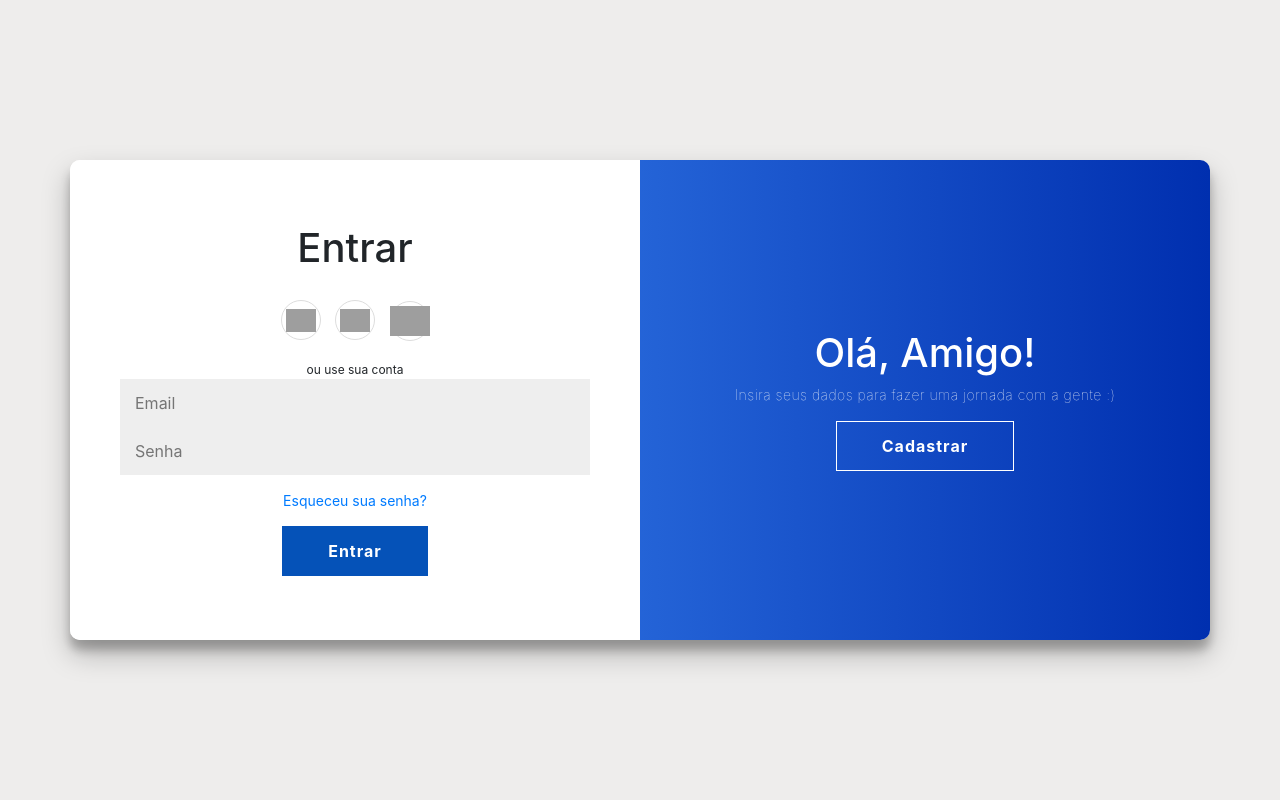
After one commit to samuelfrare/smmotors, a PHP site: page /login/login.php in a window 1280 px wide. The commit adds this page. Run offline with PHP 8.4, Linux system fonts and the light colour scheme; grey boxes are pictures that could not be loaded.

Commit message:
inicio da criação da pagina de login

```diff
--- a/css/estilo.css
+++ b/css/estilo.css
@@ -10,6 +10,7 @@
 }
 
 .textonav{
+    justify-content: center;
     text-align: center;
 }
 
@@ -21,7 +22,7 @@
 
 .nav-link{
     text-align: center;
-    font-family: 'Trebuchet MS', 'Lucida Sans Unicode', 'Lucida Grande', 'Lucida Sans', Arial, sans-serif;
+    font-family: 'Poppins', sans-serif;
 }
 
 
@@ -140,6 +141,7 @@ dentro de seu contêiner, que pode ter qualquer largura.*/
 
 .carde{
     display: flex;
+    text-align: center;
     justify-content: center;
     width: 250px;
     height: 290px;
@@ -178,6 +180,8 @@ dentro de seu contêiner, que pode ter qualquer largura.*/
     width: 100%;
     height: 100%;
     object-fit: cover;
+    text-align: center;
+    justify-content: center;
 
 }
 
--- a/index.php
+++ b/index.php
@@ -39,7 +39,7 @@
                     <!-- LINHA VERTICAL -->
                     </div>
                 <li class="nav-item">
-                    <a class="nav-link active" aria-current="page" href="#">
+                    <a class="nav-link active" aria-current="page" href="login/login.php">
                         <!-- SVG É O ICONE DO LOGIN -->
                     <svg xmlns="http://www.w3.org/2000/svg" width="25" height="25" fill="currentColor" class="bi bi-people" viewBox="0 0 16 16">
                         <path d="M15 14s1 0 1-1-1-4-5-4-5 3-5 4 1 1 1 1zm-7.978-1L7 12.996c.001-.264.167-1.03.76-1.72C8.312 10.629 9.282 10 11 10c1.717 0 2.687.63 3.24 1.276.593.69.758 1.457.76 1.72l-.008.002-.014.002zM11 7a2 2 0 1 0 0-4 2 2 0 0 0 0 4m3-2a3 3 0 1 1-6 0 3 3 0 0 1 6 0M6.936 9.28a6 6 0 0 0-1.23-.247A7 7 0 0 0 5 9c-4 0-5 3-5 4q0 1 1 1h4.216A2.24 2.24 0 0 1 5 13c0-1.01.377-2.042 1.09-2.904.243-.294.526-.569.846-.816M4.92 10A5.5 5.5 0 0 0 4 13H1c0-.26.164-1.03.76-1.724.545-.636 1.492-1.256 3.16-1.275ZM1.5 5.5a3 3 0 1 1 6 0 3 3 0 0 1-6 0m3-2a2 2 0 1 0 0 4 2 2 0 0 0 0-4"/>
--- /dev/null
+++ b/login/login.css
@@ -0,0 +1,238 @@
+
+
+@import url('https://fonts.googleapis.com/css?family=Montserrat:400,800');
+
+* {
+	box-sizing: border-box;
+}
+
+
+#botaovoltar{
+    align-items: left;
+    display: flex;
+    justify-content: left;
+    text-align: left;
+}
+
+
+body {
+	background: #f6f5f7;
+	display: flex;
+	justify-content: center;
+	align-items: center;
+	flex-direction: column;
+	font-family: 'Montserrat', sans-serif;
+	height: 100vh;
+	margin: -10px 0 50px;
+}
+
+h1 {
+	font-weight: bold;
+	margin: 0;
+}
+
+h2 {
+	text-align: center;
+}
+
+p {
+	font-size: 14px;
+	font-weight: 100;
+	line-height: 20px;
+	letter-spacing: 0.5px;
+	margin: 20px 0 30px;
+}
+
+span {
+	font-size: 12px;
+}
+
+a {
+	color: #333;
+	font-size: 14px;
+	text-decoration: none;
+	margin: 15px 0;
+}
+
+button {
+	border-radius: 20px;
+	border: 1px solid #0552b8;
+	background-color: #0552b8;
+	color: #FFFFFF;
+	font-size: 12px;
+	font-weight: bold;
+	padding: 12px 45px;
+	letter-spacing: 1px;
+	text-transform: uppercase;
+	transition: transform 80ms ease-in;
+    border-radius: 20%;
+}
+
+button:active {
+	transform: scale(0.95);
+}
+
+button:focus {
+	outline: none;
+}
+
+button.ghost {
+	background-color: transparent;
+	border-color: #FFFFFF;
+}
+
+form {
+	background-color: #FFFFFF;
+	display: flex;
+	align-items: center;
+	justify-content: center;
+	flex-direction: column;
+	padding: 0 50px;
+	height: 100%;
+	text-align: center;
+}
+
+input {
+	background-color: #eee;
+	border: none;
+	padding: 12px 15px;
+	margin: 8px 0;
+	width: 100%;
+}
+
+.container {
+	background-color: #fff;
+	border-radius: 10px;
+  	box-shadow: 0 14px 28px rgba(0,0,0,0.25),
+			0 10px 10px rgba(0,0,0,0.22);
+	position: relative;
+	overflow: hidden;
+	width: 768px;
+	max-width: 100%;
+	min-height: 480px;
+}
+
+.form-container {
+	position: absolute;
+	top: 0;
+	height: 100%;
+	transition: all 0.6s ease-in-out;
+}
+
+.sign-in-container {
+	left: 0;
+	width: 50%;
+	z-index: 2;
+}
+
+.container.right-panel-active .sign-in-container {
+	transform: translateX(100%);
+}
+
+.sign-up-container {
+	left: 0;
+	width: 50%;
+	opacity: 0;
+	z-index: 1;
+}
+
+.container.right-panel-active .sign-up-container {
+	transform: translateX(100%);
+	opacity: 1;
+	z-index: 5;
+	animation: show 0.6s;
+}
+
+@keyframes show {
+	0%, 49.99% {
+		opacity: 0;
+		z-index: 1;
+	}
+
+	50%, 100% {
+		opacity: 1;
+		z-index: 5;
+	}
+}
+
+.overlay-container {
+	position: absolute;
+	top: 0;
+	left: 50%;
+	width: 50%;
+	height: 100%;
+	overflow: hidden;
+	transition: transform 0.6s ease-in-out;
+	z-index: 100;
+}
+
+.container.right-panel-active .overlay-container{
+	transform: translateX(-100%);
+}
+
+.overlay {
+	background: #4400ff;
+	background: -webkit-linear-gradient(to right, #4898ff, #002faf);
+	background: linear-gradient(to right, #4898ff, #002faf);
+	background-repeat: no-repeat;
+	background-size: cover;
+	background-position: 0 0;
+	color: #FFFFFF;
+	position: relative;
+	left: -100%;
+	height: 100%;
+	width: 200%;
+  	transform: translateX(0);
+	transition: transform 0.6s ease-in-out;
+}
+
+.container.right-panel-active .overlay {
+  	transform: translateX(50%);
+}
+
+.overlay-panel {
+	position: absolute;
+	display: flex;
+	align-items: center;
+	justify-content: center;
+	flex-direction: column;
+	padding: 0 40px;
+	text-align: center;
+	top: 0;
+	height: 100%;
+	width: 50%;
+	transform: translateX(0);
+	transition: transform 0.6s ease-in-out;
+}
+
+.overlay-left {
+	transform: translateX(-20%);
+}
+
+.container.right-panel-active .overlay-left {
+	transform: translateX(0);
+}
+
+.overlay-right {
+	right: 0;
+	transform: translateX(0);
+}
+
+.container.right-panel-active .overlay-right {
+	transform: translateX(20%);
+}
+
+.social-container {
+	margin: 20px 0;
+}
+
+.social-container a {
+	border: 1px solid #DDDDDD;
+	border-radius: 50%;
+	display: inline-flex;
+	justify-content: center;
+	align-items: center;
+	margin: 0 5px;
+	height: 40px;
+	width: 40px;
+}
--- /dev/null
+++ b/login/login.php
@@ -0,0 +1,86 @@
+<!DOCTYPE html>
+<html lang="en">
+<head>
+    <meta charset="UTF-8">
+    <meta name="viewport" content="width=device-width, initial-scale=1.0">
+    <title>Login</title>
+    <link rel="stylesheet" href="login.css">
+    <link rel="stylesheet" href="https://cdn.jsdelivr.net/npm/bootstrap@4.6.2/dist/css/bootstrap.min.css" integrity="sha384-xOolHFLEh07PJGoPkLv1IbcEPTNtaed2xpHsD9ESMhqIYd0nLMwNLD69Npy4HI+N" crossorigin="anonymous">
+
+    <style>
+        body {
+            background-color: #eeedec; /* Fundo cinza para a página inteira */
+        }
+        .navbar {
+            background-color: #ffffff; /* Fundo branco para a navbar */
+        }
+    </style>
+
+</head>
+<body>
+
+<div class="container" id="container">
+	<div class="form-container sign-up-container">
+		<form action="#">
+			<h1>Criar Conta</h1>
+			<div class="social-container">
+            <a href="#" class="social"><i class="fab fa-facebook-f"><img src="https://img.icons8.com/?size=512&id=17949&format=png" alt="" width="30px"></i></a>
+				<a href="#" class="social"><i class="fab fa-google-plus-g"><img src="https://upload.wikimedia.org/wikipedia/commons/b/b9/2023_Facebook_icon.svg" alt="" width="30px"></i></a>
+				<a href="#" class="social"><i class="fab fa-linkedin-in"><img src="https://static.vecteezy.com/system/resources/previews/023/986/970/original/linkedin-logo-linkedin-logo-transparent-linkedin-icon-transparent-free-free-png.png" width="40px"alt=""></i></a>
+			</div>
+			<span>ou use seu email para registrar</span>
+			<input type="text" placeholder="Name" />
+			<input type="email" placeholder="Email" />
+			<input type="password" placeholder="Senha" />
+			<button>Criar Conta</button>
+		</form>
+	</div>
+	<div class="form-container sign-in-container">
+		<form action="#">
+			<h1>Entrar</h1>
+			<div class="social-container">
+				<a href="#" class="social"><i class="fab fa-facebook-f"><img src="https://img.icons8.com/?size=512&id=17949&format=png" alt="" width="30px"></i></a>
+				<a href="#" class="social"><i class="fab fa-google-plus-g"><img src="https://upload.wikimedia.org/wikipedia/commons/b/b9/2023_Facebook_icon.svg" alt="" width="30px"></i></a>
+				<a href="#" class="social"><i class="fab fa-linkedin-in"><img src="https://static.vecteezy.com/system/resources/previews/023/986/970/original/linkedin-logo-linkedin-logo-transparent-linkedin-icon-transparent-free-free-png.png" width="40px"alt=""></i></a>
+			</div>
+			<span>ou use sua conta</span>
+			<input type="email" placeholder="Email" />
+			<input type="password" placeholder="Senha" />
+			<a href="#">Esqueceu sua senha?</a>
+			<button>Entrar</button>
+		</form>
+	</div>
+	<div class="overlay-container">
+		<div class="overlay">
+			<div class="overlay-panel overlay-left">
+				<h1>Bem-vindo de volta!</h1>
+				<p>Para continuar conectado, por favor insira suas informações de login!</p>
+				<button class="ghost" id="signIn">Entrar</button>
+			</div>
+			<div class="overlay-panel overlay-right">
+				<h1>Olá, Amigo!</h1>
+				<p>Insira seus dados para fazer uma jornada com a gente :)</p>
+				<button class="ghost" id="signUp">Cadastrar</button>
+			</div>
+		</div>
+	</div>
+</div>
+
+
+
+<script>
+    const signUpButton = document.getElementById('signUp');
+const signInButton = document.getElementById('signIn');
+const container = document.getElementById('container');
+
+signUpButton.addEventListener('click', () => {
+	container.classList.add("right-panel-active");
+});
+
+signInButton.addEventListener('click', () => {
+	container.classList.remove("right-panel-active");
+});
+</script>
+
+</body>
+</html>
```
